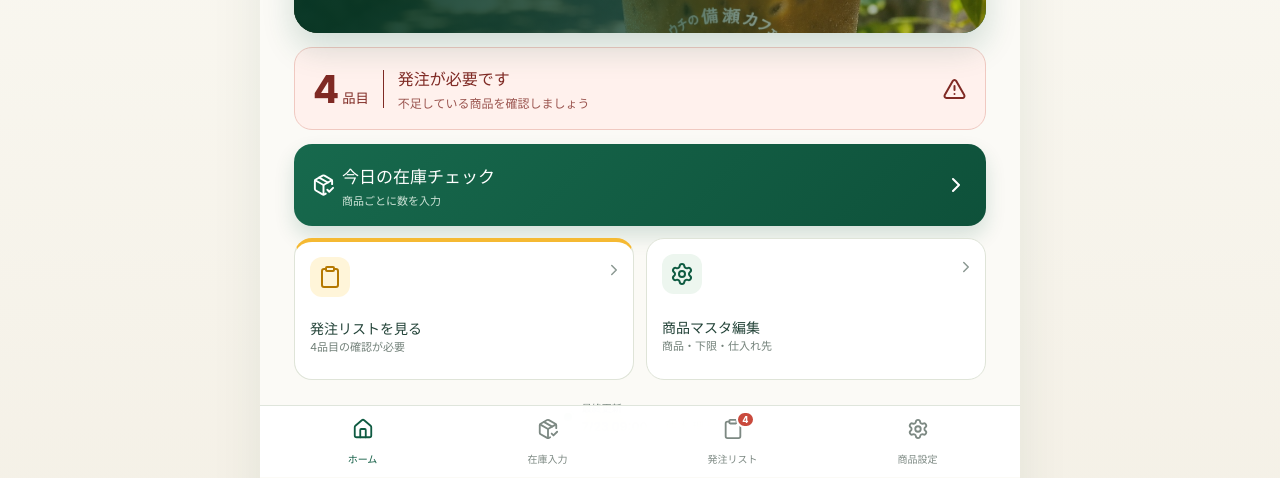
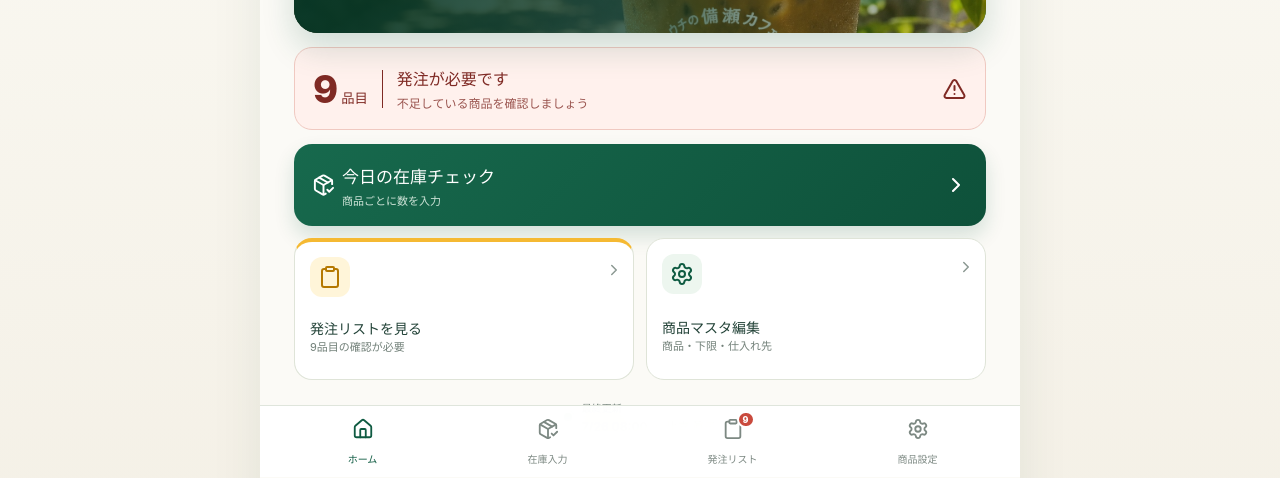
Before and after one commit to Eisuke-orion/uchi-bise-inventory-pwa, a React (Vite) app: page / in a window 1280 px wide. Shown: the part 323-801 px from the top of the page. Built offline with nearby package versions, Linux system fonts and the light colour scheme.

Commit message:
Apply July 26 inventory count

```diff
--- a/public/sw.js
+++ b/public/sw.js
@@ -1,4 +1,4 @@
-const CACHE = 'uchi-bise-inventory-v6';
+const CACHE = 'uchi-bise-inventory-v7';
 const BASE = self.registration.scope;
 const asset = path => new URL(path, BASE).href;
 const APP_SHELL = [BASE, asset('index.html'), asset('manifest.json'), asset('icons/icon-192.png'), asset('icons/icon-512.png')];
--- a/src/main.jsx
+++ b/src/main.jsx
@@ -6,67 +6,67 @@ import './navigation.css';
 
 const CATEGORIES = ['フルーツ', 'ジュース', '牛乳・乳製品', 'コーヒー', 'トッピング', '消耗品', 'その他'];
 const INITIAL_PRODUCTS = [
-  ['ストロベリー','フルーツ','コストコ','個',1,2,1],
+  ['ストロベリー','フルーツ','コストコ','個',1,2,2],
   ['ラズベリー','フルーツ','コストコ','個',1,2,2],
-  ['マンゴーチャンク','フルーツ','コストコ','個',7,20,10],
-  ['ベリー','ジュース','コストコ','個',2,6,3],
+  ['マンゴーチャンク','フルーツ','コストコ','個',7,20,8],
+  ['ベリー','ジュース','コストコ','個',2,6,2],
   ['レモネード','ジュース','コストコ','個',2,6,11],
-  ['マンゴー','ジュース','コストコ','個',2,10,12],
+  ['マンゴー','ジュース','コストコ','個',2,10,10],
   ['パインジュース','ジュース','コストコ','個',2,6,0],
-  ['牛乳','牛乳・乳製品','コンビニ / Aプライス','本',2,4,3],
-  ['コーヒーミルク','牛乳・乳製品','Aプライス','袋',1,3,6],
-  ['コーヒー','コーヒー','Aプライス','個',1,5,3],
-  ['レモン輪切り 10枚','トッピング','Aプライス','個',2,6,8],
-  ['ライム三日月 6枚','トッピング','Aプライス','個',1,2,4],
-  ['ミント ※タッパー','トッピング','Aプライス','折',1,3,7],
-  ['ガムシロップ','トッピング','Aプライス','袋',1,3,5],
-  ['氷','消耗品','コンビニ / Aプライス','袋',2,4,2],
-  ['食器用洗剤 ※大きめ','消耗品','ドラッグストア','個',1,2,2],
-  ['ハンドソープ ※大きめ','消耗品','ドラッグストア','個',1,2,2],
+  ['牛乳','牛乳・乳製品','コンビニ / Aプライス','本',2,4,0],
+  ['コーヒーミルク','牛乳・乳製品','Aプライス','袋',1,3,3],
+  ['コーヒー','コーヒー','Aプライス','個',1,5,2],
+  ['レモン輪切り 10枚','トッピング','Aプライス','個',2,6,4],
+  ['ライム三日月 6枚','トッピング','Aプライス','個',1,2,1],
+  ['ミント ※タッパー','トッピング','Aプライス','折',1,3,1],
+  ['ガムシロップ','トッピング','Aプライス','袋',1,3,3],
+  ['氷','消耗品','コンビニ / Aプライス','袋',2,4,3],
+  ['食器用洗剤 ※大きめ','消耗品','ドラッグストア','個',1,2,1],
+  ['ハンドソープ ※大きめ','消耗品','ドラッグストア','個',1,2,1],
   ['ハンドペーパー','消耗品','ドラッグストア','袋',2,1,18],
-  ['ティッシュペーパー 袋（5パック）','消耗品','ドラッグストア','袋',1,2,1],
+  ['ティッシュペーパー 袋（5パック）','消耗品','ドラッグストア','袋',1,2,16],
   ['トイレットペーパー 袋（12ロール）','消耗品','ドラッグストア','袋',1,2,2],
-  ['手袋','消耗品','みつわ','箱',1,3,3],
-  ['コップ','消耗品','みつわ','個',100,500,150],
+  ['手袋','消耗品','みつわ','箱',1,3,2],
+  ['コップ','消耗品','みつわ','個',100,500,50],
   ['蓋','消耗品','みつわ','個',100,500,150],
-  ['ストロー','消耗品','みつわ','袋',1,4,2],
+  ['ストロー','消耗品','みつわ','袋',1,4,1],
   ['ゴミ袋 大','消耗品','ドラッグストア','袋',2,5,5],
   ['ゴミ袋 小','消耗品','ドラッグストア','袋',2,5,5],
-  ['炭酸','その他','Aプライス','本',1,4,35],
+  ['炭酸','その他','Aプライス','本',1,4,31],
   ['チャンダー','その他','サンエー / ドンキ','箱',1,3,2],
 ].map((p, i) => ({ id: `item-${i + 1}`, name:p[0], category:p[1], supplier:p[2], unit:p[3], minimum:p[4], target:p[5], stock:p[6], order:i + 1 }));
 
 const STORAGE_KEY = 'uchi-bise-inventory-v1';
 const SALES_APP_URL = 'https://uchi-bise-sales.yuuuzo.chatgpt.site';
-const DATA_VERSION = 4;
-const STOCK_SNAPSHOT_AT = '2026-07-23T18:00:00+09:00';
-const STOCK_SNAPSHOT_EDITOR = '仲本 理七';
+const DATA_VERSION = 5;
+const STOCK_SNAPSHOT_AT = '2026-07-26T17:00:00+09:00';
+const STOCK_SNAPSHOT_EDITOR = '比嘉 眞子';
 const STOCK_SNAPSHOT = {
-  'ストロベリー': 1,
+  'ストロベリー': 2,
   'ラズベリー': 2,
-  'マンゴーチャンク': 10,
-  'ベリー': 3,
+  'マンゴーチャンク': 8,
+  'ベリー': 2,
   'レモネード': 11,
-  'マンゴー': 12,
+  'マンゴー': 10,
   'パインジュース': 0,
-  '牛乳': 3,
-  'コーヒーミルク': 6,
-  'コーヒー': 3,
-  'レモン輪切り 10枚': 8,
-  'ライム三日月 6枚': 4,
-  'ミント ※タッパー': 7,
-  'ガムシロップ': 5,
-  '氷': 2,
-  '食器用洗剤 ※大きめ': 2,
-  'ハンドソープ ※大きめ': 2,
+  '牛乳': 0,
+  'コーヒーミルク': 3,
+  'コーヒー': 2,
+  'レモン輪切り 10枚': 4,
+  'ライム三日月 6枚': 1,
+  'ミント ※タッパー': 1,
+  'ガムシロップ': 3,
+  '氷': 3,
+  '食器用洗剤 ※大きめ': 1,
+  'ハンドソープ ※大きめ': 1,
   'ハンドペーパー': 18,
-  'ティッシュペーパー 袋（5パック）': 1,
+  'ティッシュペーパー 袋（5パック）': 16,
   'トイレットペーパー 袋（12ロール）': 2,
-  '手袋': 3,
-  'コップ': 150,
+  '手袋': 2,
+  'コップ': 50,
   '蓋': 150,
-  'ストロー': 2,
-  '炭酸': 35,
+  'ストロー': 1,
+  '炭酸': 31,
   'チャンダー': 2,
 };
 const STOCK_ALIASES = {
```
